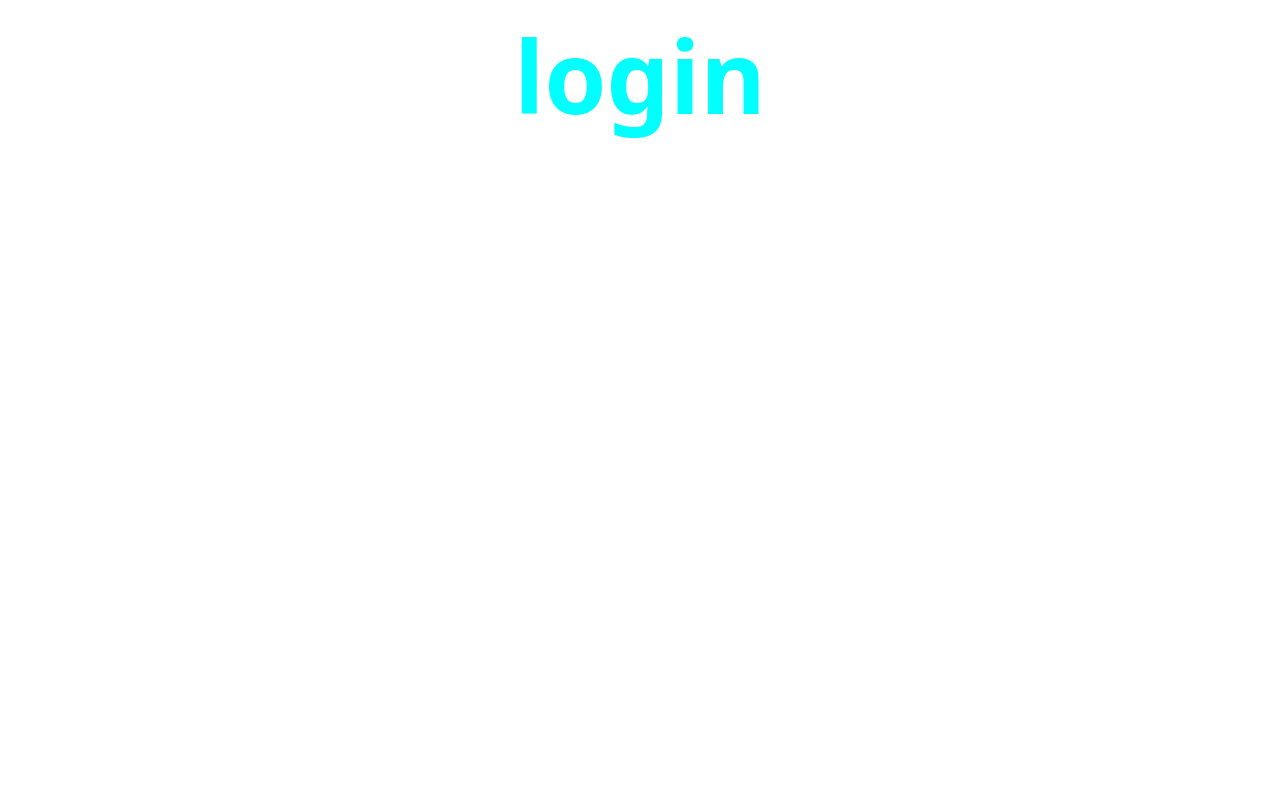
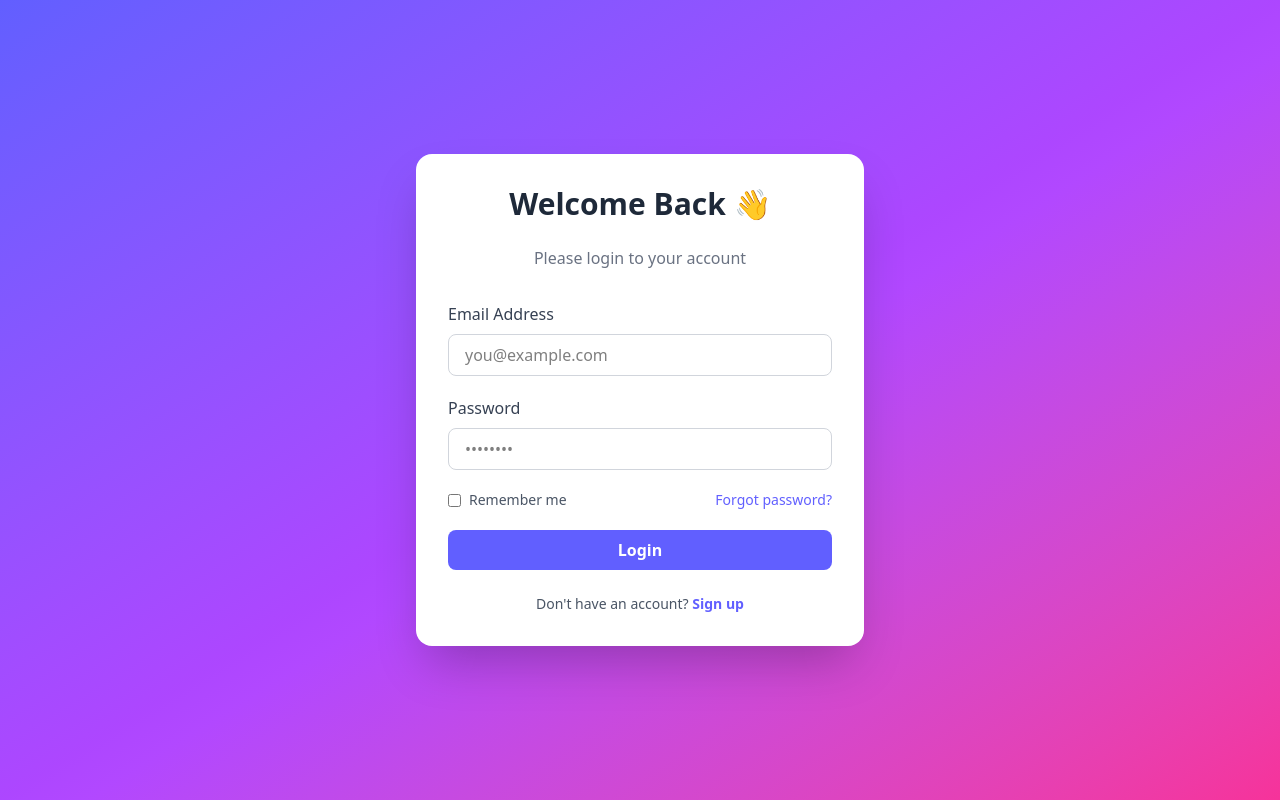
Before and after one commit to gayant41/gc-frontend, a React (Vite) app: page /login in a window 1280 px wide. Built offline with nearby package versions, Linux system fonts and the light colour scheme.

Commit message:
create login page

```diff
--- a/src/App.jsx
+++ b/src/App.jsx
@@ -5,6 +5,7 @@ import './App.css'
 import ProductCard from './components/productCard.jsx'
 import UserData from './components/UserData.jsx'
 import { BrowserRouter, Route, Routes } from 'react-router-dom'
+import LoginPage from './pages/loginPage.jsx'
 
 
 function App() {
@@ -17,9 +18,8 @@ function App() {
 
       <BrowserRouter>
         <Routes path="/*">
-
+          <Route path="/login" element={<LoginPage />} />
           <Route path="/*" element={<h1>404 Not Found</h1>} />
-          <Route path="/login" element={<h1>login</h1>} />
         </Routes>
       </BrowserRouter>
 
--- a/src/index.css
+++ b/src/index.css
@@ -1,10 +1 @@
 @import "tailwindcss";
-
-h1 {
-  font-size: 100px;
-  font-style: normal;
-  font-weight: bold;
-  color: aqua;
-  align-items: center;
-  text-align: center;
-}
--- /dev/null
+++ b/src/pages/loginPage.jsx
@@ -0,0 +1,69 @@
+export default function LoginPage() {
+    return (
+        <div className="min-h-screen flex items-center justify-center bg-gradient-to-br from-indigo-500 via-purple-500 to-pink-500">
+            <div className="bg-white shadow-2xl rounded-2xl p-8 w-full max-w-md">
+                <h1 className="text-3xl font-bold text-center text-gray-800 mb-6">
+                    Welcome Back 👋
+                </h1>
+                <p className="text-center text-gray-500 mb-8">
+                    Please login to your account
+                </p>
+
+                <form className="space-y-5">
+                    {/* Email Input */}
+                    <div>
+                        <label htmlFor="email" className="block text-gray-700 font-medium mb-2">
+                            Email Address
+                        </label>
+                        <input
+                            type="email"
+                            id="email"
+                            placeholder="you@example.com"
+                            className="w-full px-4 py-2 border border-gray-300 rounded-lg focus:ring-2 focus:ring-indigo-400 outline-none"
+                        />
+                    </div>
+
+                    {/* Password Input */}
+                    <div>
+                        <label htmlFor="password" className="block text-gray-700 font-medium mb-2">
+                            Password
+                        </label>
+                        <input
+                            type="password"
+                            id="password"
+                            placeholder="••••••••"
+                            className="w-full px-4 py-2 border border-gray-300 rounded-lg focus:ring-2 focus:ring-indigo-400 outline-none"
+                        />
+                    </div>
+
+                    {/* Remember Me + Forgot Password */}
+                    <div className="flex items-center justify-between text-sm text-gray-600">
+                        <label className="flex items-center gap-2">
+                            <input type="checkbox" className="form-checkbox text-indigo-500" />
+                            Remember me
+                        </label>
+                        <a href="#" className="text-indigo-500 hover:underline">
+                            Forgot password?
+                        </a>
+                    </div>
+
+                    {/* Submit Button */}
+                    <button
+                        type="submit"
+                        className="w-full bg-indigo-500 hover:bg-indigo-600 text-white py-2 rounded-lg font-semibold transition duration-300"
+                    >
+                        Login
+                    </button>
+                </form>
+
+                {/* Sign Up Link */}
+                <p className="mt-6 text-center text-gray-600 text-sm">
+                    Don't have an account?{" "}
+                    <a href="#" className="text-indigo-500 font-semibold hover:underline">
+                        Sign up
+                    </a>
+                </p>
+            </div>
+        </div>
+    );
+}
```
